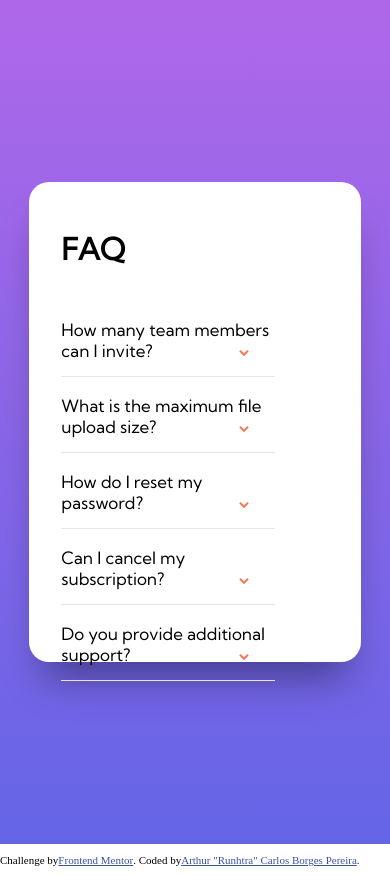
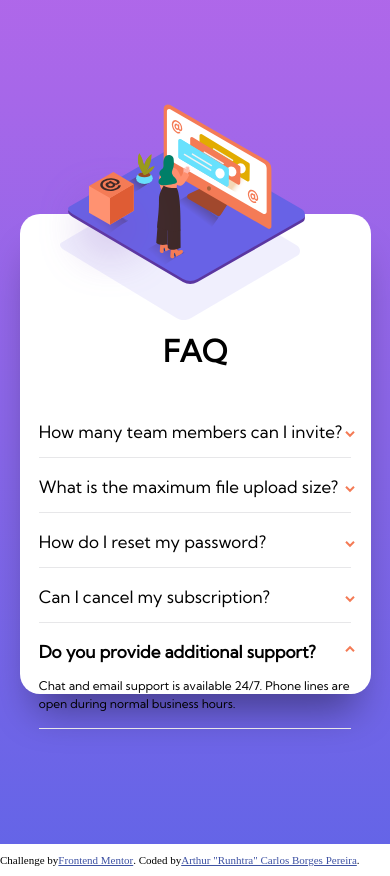
Before and after one commit to RuhtracBP/FAQ-accordion-Mentor, a plain HTML site: page index.html in a window 390 px wide. Both pictures are taken after a click on the button "Do you provide additional support?". Drawn offline with Linux system fonts and the light colour scheme.

Commit message:
projeto v1.0

```diff
--- a/main.js
+++ b/main.js
@@ -0,0 +1,17 @@
+
+
+const questions = document.querySelectorAll(".accordion-item-header") ;
+
+
+questions.forEach( question => {
+    question.addEventListener("click", () => {
+        if(question.parentNode.classList.contains("active")) {
+            question.parentNode.classList.toggle("active");
+        } else {
+            questions.forEach( question => {
+                question.parentNode.classList.remove("active");
+            });
+            question.parentNode.classList.add("active");
+        }
+    })
+})
--- a/styles/styles.css
+++ b/styles/styles.css
@@ -161,35 +161,61 @@ i[data-icon="arrow"]::before {
  @media screen and (max-width:920px) {
 
     .box {
-        width: 85%;
+        width: 90%;
         height: 30rem;
 
-        padding: 0 2rem;
+        padding: 0 1.2rem;
+        margin-top: 4rem;
         flex-direction: column;
         font-size: 12px;
     }
 
     .img-box-container {
-        width: 100%;
+        width: 270px;
+        height: 290px;
         position: absolute;
-        top: -10rem;
+        top: -110px;
+
     }
 
     .img-pattern {
-        background: url(../images/bg-pattern-mobile.svg) top 30rem left  no-repeat;
+        background: url(../images/bg-pattern-mobile.svg) 70% 60%  no-repeat;
+        /* height: 200%; */
+        position: absolute;
     }
 
     .img-woman {
-        display: none;
-        background: url(../images/illustration-woman-online-mobile.svg) -2rem 3rem   no-repeat;
+        /* display: none; */
+        background: url(../images/illustration-woman-online-mobile.svg) 20% 0%   no-repeat;
+        /* height: 200%; */
+        position: absolute;
     }
 
     .img-box {
         display: none;
+        margin-top:  1rem;
+        margin-bottom: 0.5rem;
     }
 
     .title {
+        text-align: center;
 
+    }
+
+    .faq-box-container {
+        /* display: none; */
+        margin-top: 70px;
+        /* height: 10%; */
+        width: 100%;
+        padding: 0;
+    }
+    .accordion {
+        width: 100%;
+        font-size: 12px;
+    }
+
+    .accordion-item-header i{
+        right: 1rem;
     }
 
 
```
